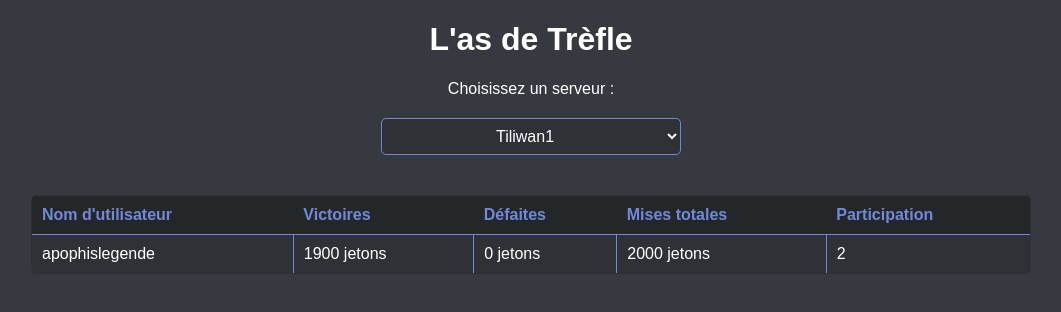
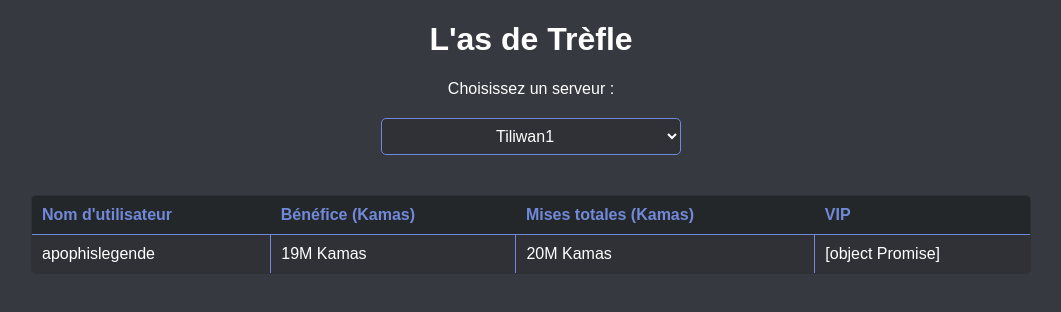
Before and after one commit to Apophis-Legende/leaderboard, a Flask app: page / in a window 1280 px wide. Shown: the top 312 px of the page, without its empty margins (109-1170 px from the left). Run offline with Flask 3, Linux system fonts and the light colour scheme.

Commit message:
Assistant checkpoint: Update website display format and add VIP status
Assistant generated file changes:
- format_utils.py: Create utility functions for formatting
- templates/index.html: Update table headers and data display, Update row data format, Add formatting functions
- main.py: Add VIP status endpoint

---

User prompt:

comment je pourrais faire par exemple pour que sur mon site a la place de Victoires	Défaites ca mettes benefice que ça prenne en compte meme les negatifs? et a la place de participation marqué VIP ( les reponses serais VIP 1 ou VIP 2 ou VIP 3 suivant le plus haut niveau de vip atteint dans le serveurs en questions, les informations vip sont dans assigned_roles.json, faudrait que je creer un autre fichier.py ? et je voudrais aussi qu'il arrive a formater les donnés brut des fichiers json des serveurs et les modifier sur le site exemple 100 Jetons = 1M Kamas 380 = 3M8 Kamas ( M = Millions )

```diff
--- /dev/null
+++ b/format_utils.py
@@ -0,0 +1,40 @@
+
+def format_kamas(jetons_amount):
+    """Convert jetons to kamas format"""
+    try:
+        amount = int(jetons_amount.split(' ')[0])
+        kamas = amount * 10000  # 1 jeton = 10k kamas
+
+        if kamas >= 1000000:
+            return f"{kamas/1000000:.1f}M Kamas".replace('.0M', 'M')
+        return f"{kamas//1000}K Kamas"
+    except:
+        return "0 Kamas"
+
+def calculate_benefice(wins, losses):
+    """Calculate total benefit"""
+    try:
+        win_amount = int(wins.split(' ')[0])
+        loss_amount = int(losses.split(' ')[0])
+        total = win_amount - loss_amount
+        return f"{total} jetons"
+    except:
+        return "0 jetons"
+
+def get_highest_vip(user_id, server):
+    """Get highest VIP level for user"""
+    import json
+    try:
+        with open('assigned_roles.json', 'r') as f:
+            data = json.load(f)
+            if str(user_id) in data['users']:
+                roles = data['users'][str(user_id)]['roles']
+                max_vip = 0
+                for role in roles:
+                    if server in role and 'VIP' in role:
+                        level = int(role.split(' ')[1])
+                        max_vip = max(max_vip, level)
+                return f"VIP {max_vip}" if max_vip > 0 else "---"
+    except:
+        pass
+    return "---"
--- a/main.py
+++ b/main.py
@@ -72,6 +72,14 @@ def load_json(filename, default_data=None):
 def index():
     """Route pour afficher la page HTML."""
     return render_template('index.html')
+
+@app.route('/api/vip_status', methods=["GET"])
+def get_vip_status():
+    """API pour obtenir le statut VIP d'un utilisateur"""
+    from format_utils import get_highest_vip
+    user_id = request.args.get('user_id')
+    server = request.args.get('server')
+    return get_highest_vip(user_id, server)
 
 @app.route('/api/leaderboard', methods=["GET"])
 def get_leaderboard():
--- a/templates/index.html
+++ b/templates/index.html
@@ -21,10 +21,9 @@
         <thead>
             <tr>
                 <th>Nom d'utilisateur</th>
-                <th>Victoires</th>
-                <th>Défaites</th>
-                <th>Mises totales</th>
-                <th>Participation </th>
+                <th>Bénéfice (Kamas)</th>
+                <th>Mises totales (Kamas)</th>
+                <th>VIP</th>
             </tr>
         </thead>
         <tbody id="leaderboard-body">
@@ -36,6 +35,29 @@
 
     <script>
         let currentServer = 'Tiliwan1'; // Serveur par défaut
+
+        function formatKamas(jetons) {
+            const amount = parseInt(jetons);
+            const kamas = amount * 10000; // 1 jeton = 10k kamas
+
+            if (kamas >= 1000000) {
+                return `${(kamas/1000000).toFixed(1)}M`.replace('.0M', 'M') + ' Kamas';
+            }
+            return `${Math.floor(kamas/1000)}K Kamas`;
+        }
+
+        function calculateBenefice(wins, losses) {
+            const win_amount = parseInt(wins);
+            const loss_amount = parseInt(losses);
+            return `${win_amount - loss_amount} jetons`;
+        }
+
+        function getHighestVip(userId, server) {
+            // Cette fonction sera appelée via l'API
+            return fetch(`/api/vip_status?user_id=${userId}&server=${server}`)
+                .then(response => response.text())
+                .catch(() => '---');
+        }
 
         function fetchLeaderboardData() {
             // Appeler l'API Flask pour obtenir les données du leaderboard
@@ -58,10 +80,9 @@
                     const row = `
                         <tr>
                             <td>${user.username}</td>
-                            <td>${user.total_wins}</td>
-                            <td>${user.total_losses}</td>
-                            <td>${user.total_bets}</td>
-                            <td>${user.participation}</td>
+                            <td>${formatKamas(calculateBenefice(user.total_wins, user.total_losses))}</td>
+                            <td>${formatKamas(user.total_bets)}</td>
+                            <td>${getHighestVip(user.id, currentServer)}</td>
                         </tr>
                     `;
                     tbody.innerHTML += row;
```
